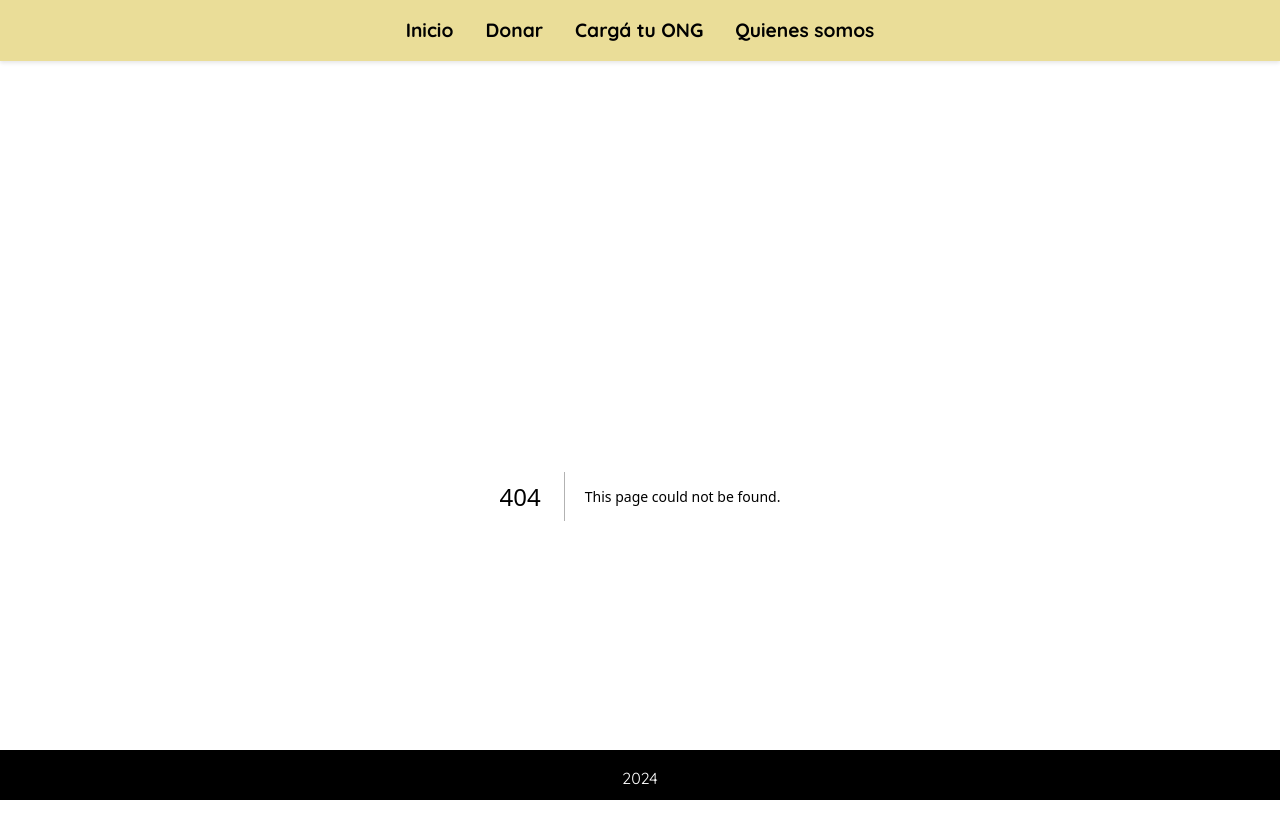
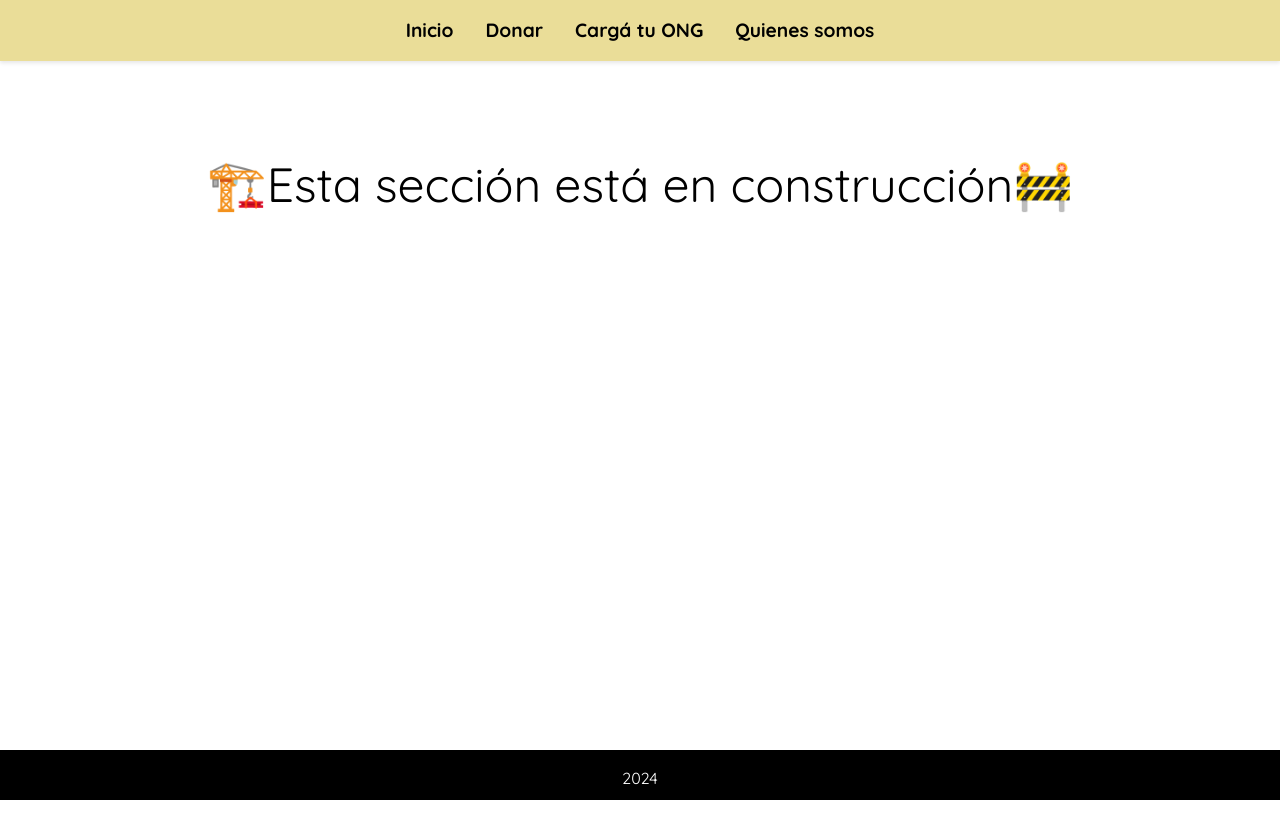
Before and after one commit to Firet/activa-veganismo, a Next.js app: page /donar in a window 1280 px wide. Before the commit this address had no page. Shown: the top 838 px of the page. After the commit the page ends 800 px from the top, so only its background shows below. Built offline with nearby package versions, Linux system fonts and the light colour scheme.

Commit message:
Create donar page and add link in header

```diff
--- /dev/null
+++ b/src/app/donar/page.tsx
@@ -0,0 +1,10 @@
+import React from 'react';
+import UnderConstruction from '@/components/under-construction/under-construction';
+
+export default function Page() {
+    return (
+        <div>
+            <UnderConstruction />
+        </div>
+    );
+}
--- a/src/components/header/header.tsx
+++ b/src/components/header/header.tsx
@@ -10,7 +10,7 @@ export default function Header() {
 			<nav className="navbar flex flex-col space-evenly items-center">
 				<div>
 					<Link href="/">Inicio</Link>
-					<a href="#about">Donar</a>
+					<Link href="/donar">Donar</Link>
 					<Link href="/cargar-ong">Cargá tu ONG</Link>
 					<Link href="/quienes-somos">Quienes somos</Link>
 				</div>
```
